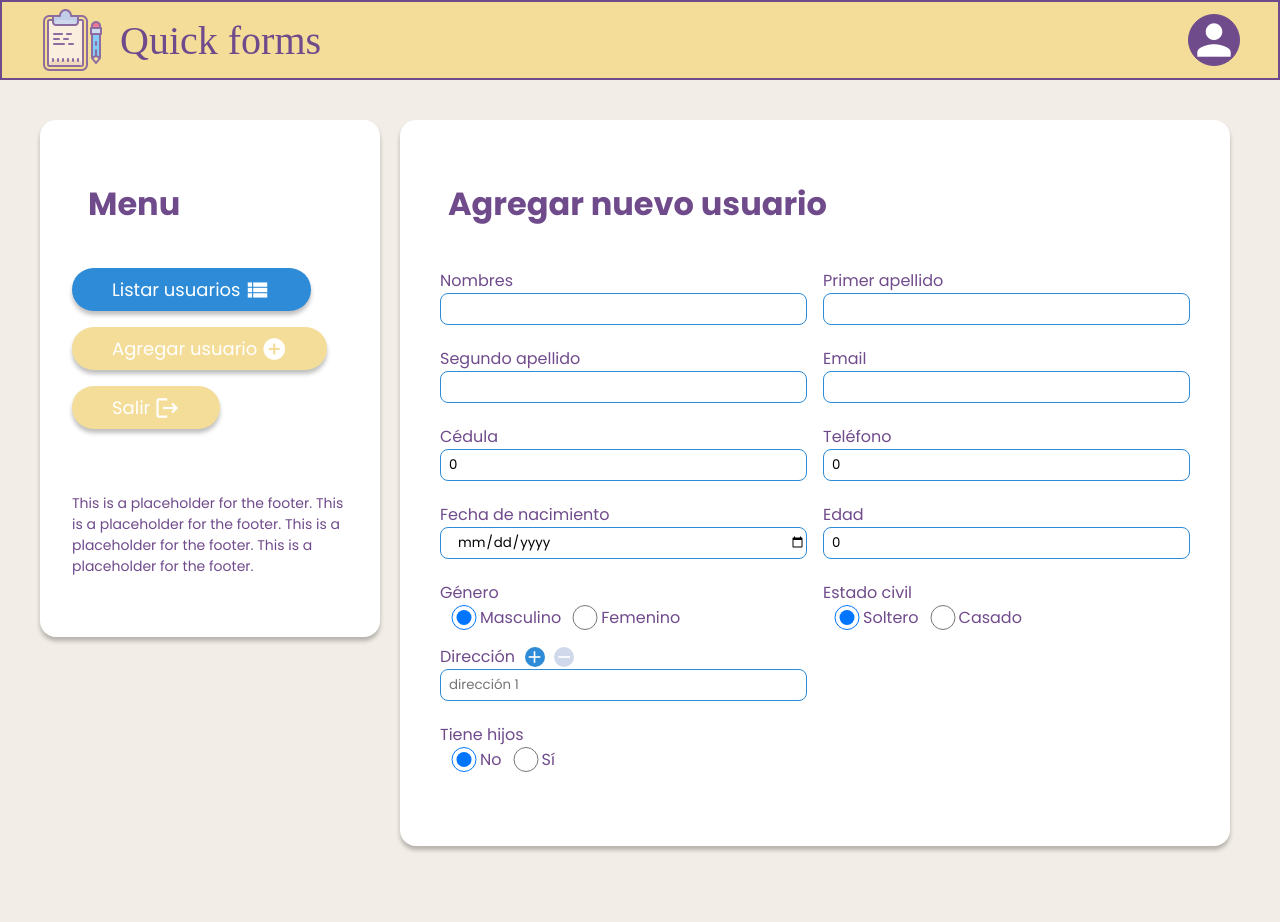
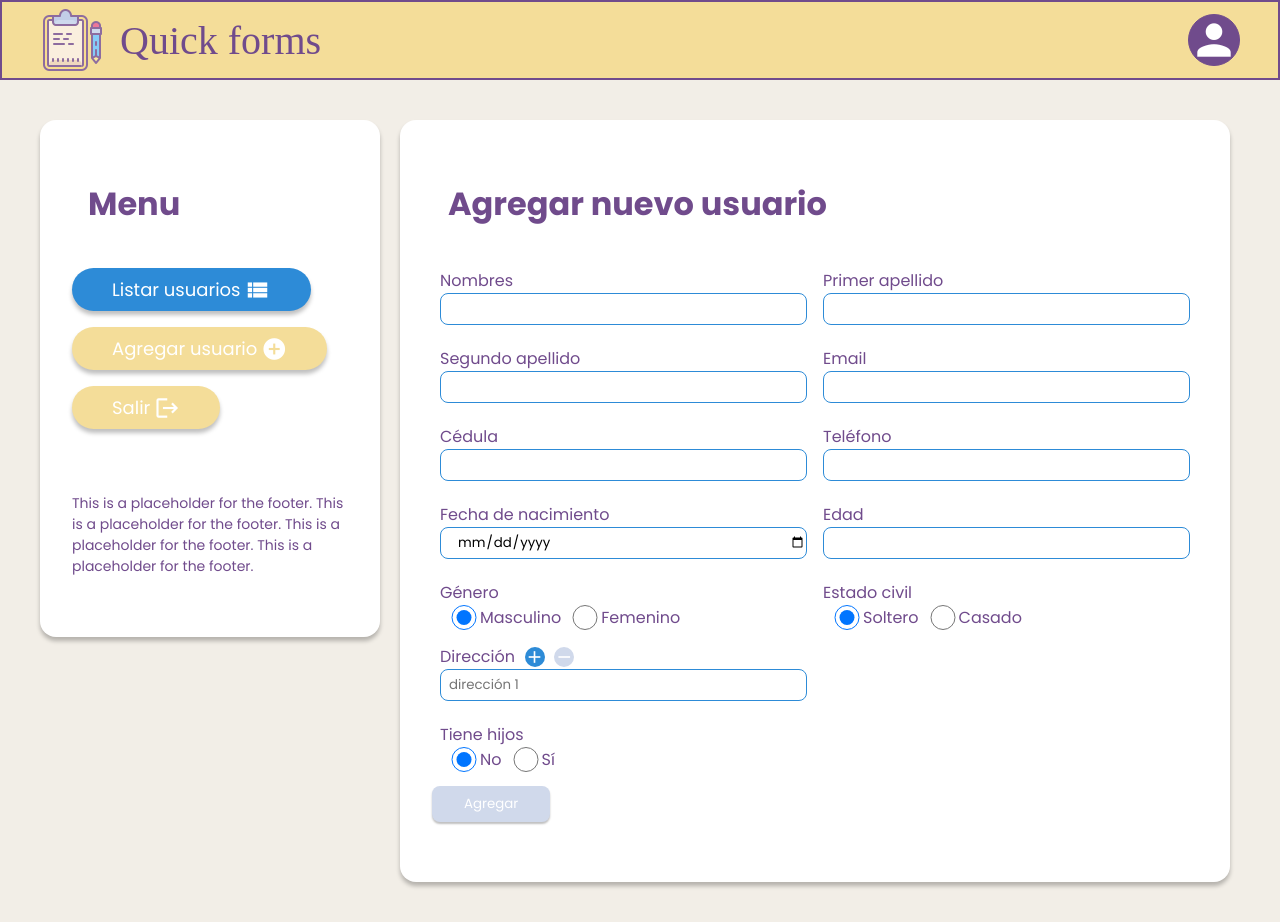
Before and after one commit to mecamon/unphu-dev-test, a React (Vite) app: page / in a window 1280 px wide. Before the commit the page ends 886 px from the top, so only its background shows below. Built offline with nearby package versions, Linux system fonts and the light colour scheme; a web font is replaced by a local one.

Commit message:
added validation to submit form input only when it is completed

```diff
--- a/src/components/users-form/users-form.module.scss
+++ b/src/components/users-form/users-form.module.scss
@@ -85,3 +85,19 @@ form {
   display: flex;
   align-items: center;
 }
+
+.submit {
+  cursor: pointer;
+  padding: 8px 32px;
+  background-color: var(--accent-color);
+  color: white;
+  border: none;
+  border-radius: 8px;
+  box-shadow: 0px 2px 2px rgba(0, 0, 0, 0.25);
+}
+.submit:hover {
+  opacity: 0.9;
+}
+.submit:disabled {
+  background-color: var(--complement-color);
+}
--- a/src/components/users-form/users-form.tsx
+++ b/src/components/users-form/users-form.tsx
@@ -1,4 +1,4 @@
-import { useState } from "react";
+import { useMemo, useState } from "react";
 import { User } from "../../models/models";
 import * as validators from "../../utils/validators";
 import { CustomInput } from "../custom-input/custom-input";
@@ -10,26 +10,41 @@ export function UsersForm() {
     names: "",
     firstLastname: "",
     secondLastname: "",
-    cedula: 0,
-    age: 0,
+    cedula: undefined,
+    age: undefined,
     gender: "m",
     address: [""],
-    phone: 0,
+    phone: undefined,
     email: "",
     status: "single",
     anyKids: "no",
     dateOfBirth: "",
   });
 
+  const formIsCompleted = useMemo(() => {
+    return (
+      userData.names !== "" &&
+      userData.firstLastname !== "" &&
+      userData.secondLastname !== "" &&
+      userData.dateOfBirth !== "" &&
+      validators.validEmail(userData.email) &&
+      userData.cedula !== undefined &&
+      userData.age !== undefined &&
+      userData.phone !== undefined &&
+      userData.address.every((a) => a !== "")
+    );
+  }, [userData]);
+
   function changeHandler(e: any) {
     const field = e.target.name;
     const value = e.target.value;
+    const type = e.target.type;
     if (field === "address") {
       updateAddress(e);
     } else {
       setUserData((u) => ({
         ...u,
-        [field]: value,
+        [field]: type === "number" ? Number(value) : value,
       }));
     }
   }
@@ -60,11 +75,20 @@ export function UsersForm() {
     }));
   }
 
+  function inputHandler(e: any) {
+    e.preventDefault();
+    if (formIsCompleted) {
+      console.log("IS IS COMPLETED");
+    } else {
+      console.log("IS NOT COMPLETED");
+    }
+  }
+
   return (
     <section className={styles.container}>
       <div className={styles.content}>
         <h2>Agregar nuevo usuario</h2>
-        <form action="">
+        <form onInput={(e) => inputHandler(e)}>
           <div className={styles.formDoubleGroup}>
             <div className={styles.formGroup}>
               <label htmlFor="names">Nombres</label>
@@ -242,6 +266,12 @@ export function UsersForm() {
               />
             </div>
           </div>
+          <input
+            className={styles.submit}
+            type="submit"
+            value="Agregar"
+            disabled={!formIsCompleted}
+          />
         </form>
       </div>
     </section>
--- a/src/models/models.ts
+++ b/src/models/models.ts
@@ -2,11 +2,11 @@ export interface User {
   names: string;
   firstLastname: string;
   secondLastname: string;
-  cedula: number;
-  age: number;
+  cedula: number | undefined;
+  age: number | undefined;
   gender: Gender;
   address: string[];
-  phone: number;
+  phone: number | undefined;
   email: string;
   status: string;
   anyKids: string;
```
